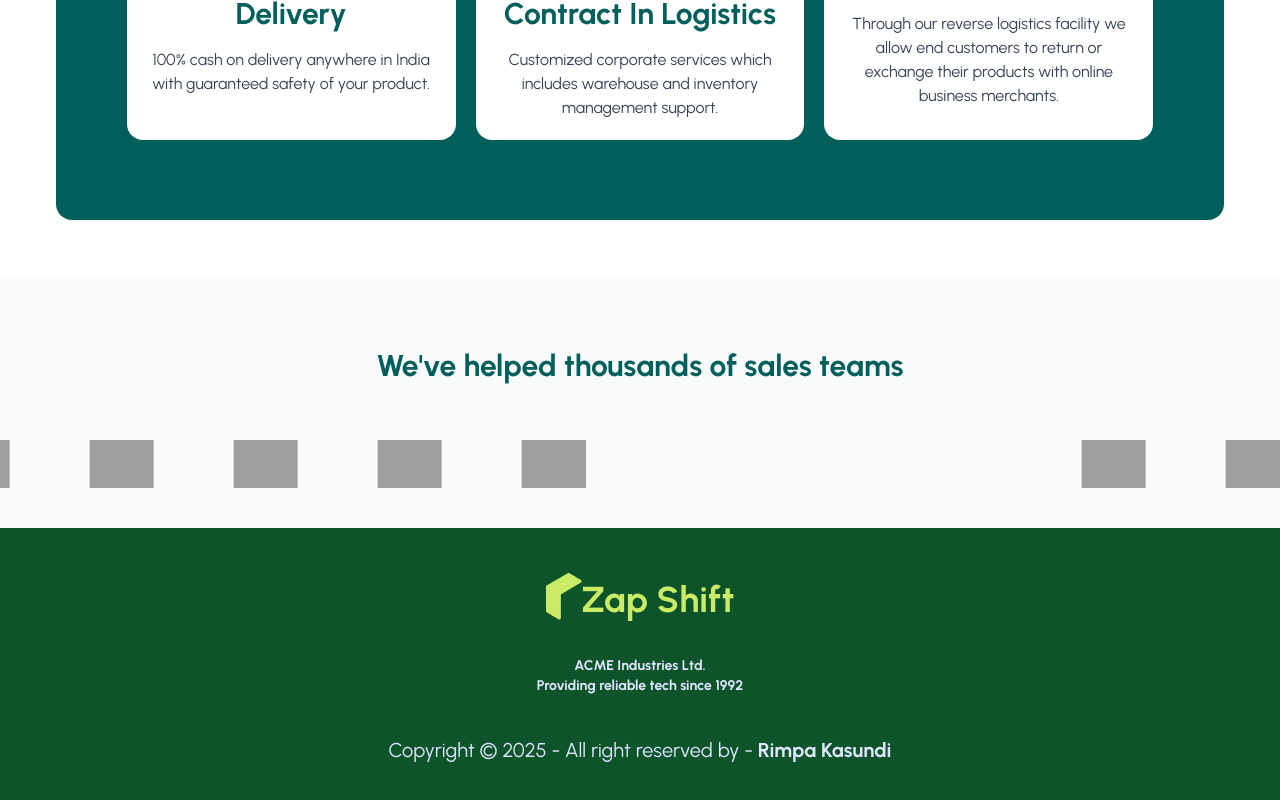
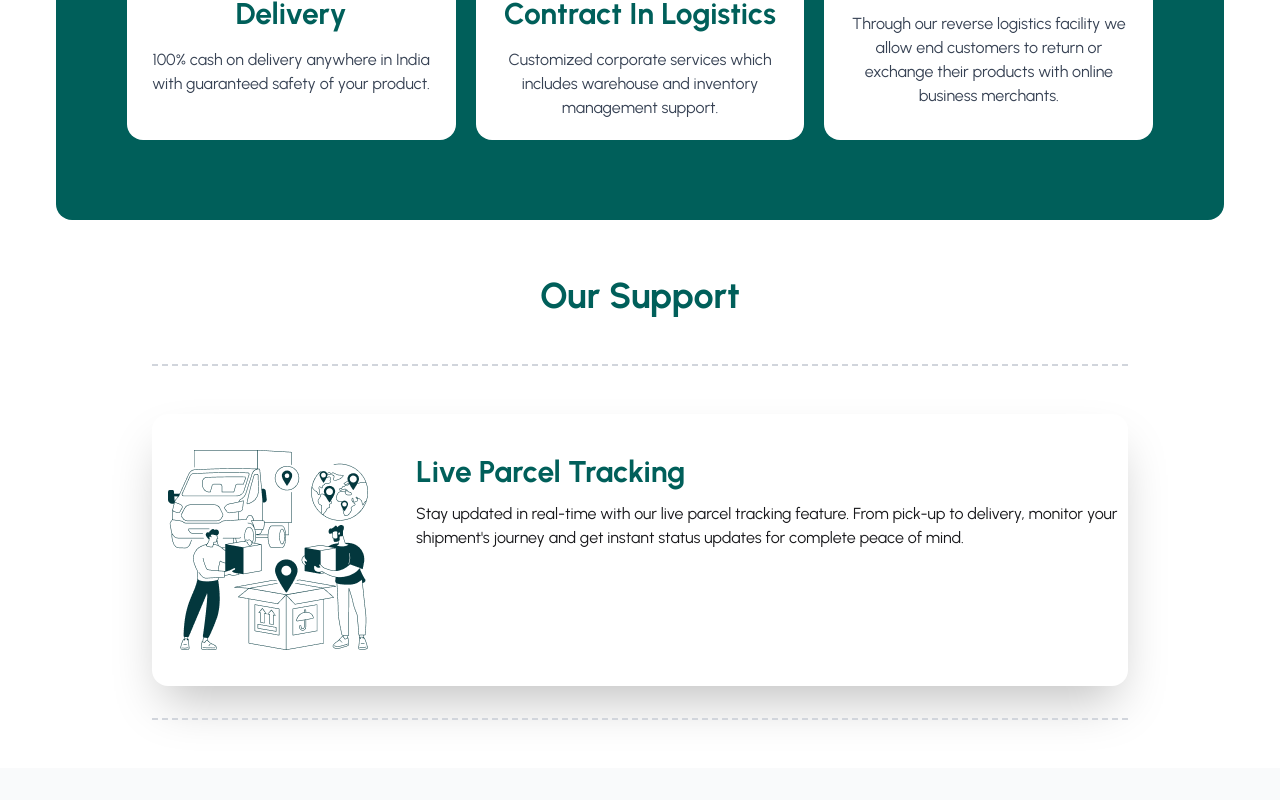
Before and after one commit to rimpakasundi07/Zap-Shift-Client, a React (Vite) app: page / in a window 1280 px wide. Shown: the part 1994-2794 px from the top of the page. Built offline with nearby package versions, Linux system fonts and the light colour scheme; grey boxes are pictures that could not be loaded.

Commit message:
Add support section with live parcel tracking card and dotted separators

```diff
--- a/src/pages/Home/OurService/OurService.jsx
+++ b/src/pages/Home/OurService/OurService.jsx
@@ -1,9 +1,11 @@
 import React from "react";
 import icon from "../../../assets/bookingIcon.png";
 import icon2 from "../../../assets/service.png";
+import icon3 from "../../../assets/live-tracking.png";
 
 const OurService = () => {
   return (
+    <div className="">
       <div>
         {/* How it Works */}
         <div className="py-4 lg:py-12">
@@ -17,8 +19,8 @@ const OurService = () => {
                 Booking Pick & Drop
               </h2>
               <p className="text-gray-700 text-center">
-              From personal packages to business shipments — we deliver on time,
-              every time.
+                From personal packages to business shipments — we deliver on
+                time, every time.
               </p>
             </div>
             <div className="shadow-2xl hover:bg-yellow-300  hover:border-2 hover:border-dashed border-green-950   rounded-xl lg:px-5 lg:py-3  px-3 py-2">
@@ -27,8 +29,8 @@ const OurService = () => {
                 Cash On Delivery
               </h2>
               <p className="text-gray-700 text-center">
-              From personal packages to business shipments — we deliver on time,
-              every time.
+                From personal packages to business shipments — we deliver on
+                time, every time.
               </p>
             </div>
             <div className="shadow-2xl hover:bg-yellow-300  hover:border-2 hover:border-dashed border-green-950   rounded-xl lg:px-5 lg:py-3  px-3 py-2">
@@ -37,8 +39,8 @@ const OurService = () => {
                 Delivery Hub
               </h2>
               <p className="text-gray-700 text-center">
-              From personal packages to business shipments — we deliver on time,
-              every time.
+                From personal packages to business shipments — we deliver on
+                time, every time.
               </p>
             </div>
             <div className="shadow-2xl hover:bg-yellow-300  hover:border-2 hover:border-dashed border-green-950   rounded-xl lg:px-5 lg:py-3  px-3 py-2">
@@ -47,8 +49,8 @@ const OurService = () => {
                 Booking SME & Corporate
               </h2>
               <p className="text-gray-700 text-center">
-              From personal packages to business shipments — we deliver on time,
-              every time.
+                From personal packages to business shipments — we deliver on
+                time, every time.
               </p>
             </div>
           </div>
@@ -74,10 +76,10 @@ const OurService = () => {
                 Express & Standard Delivery
               </h2>
               <p className="text-gray-700 text-center">
-              “We deliver parcels within 24=-72 hours across major Indian cities
-              including Kolkata, Delhi, Mumbai, Chennai, Bengaluru, and
-              Hyderabad. Express delivery is available in selected metro areas,
-              ensuring 4-6 hour delivery from pick-up to drop-off.”
+                “We deliver parcels within 24=-72 hours across major Indian
+                cities including Kolkata, Delhi, Mumbai, Chennai, Bengaluru, and
+                Hyderabad. Express delivery is available in selected metro
+                areas, ensuring 4-6 hour delivery from pick-up to drop-off.”
               </p>
             </div>
             <div className="bg-white max-h-[1200px] mx-auto  hover:bg-yellow-300 rounded-2xl p-5 ">
@@ -108,8 +110,8 @@ const OurService = () => {
                 Cash on Home Delivery
               </h2>
               <p className="text-gray-700 text-center">
-              100% cash on delivery anywhere in India with guaranteed safety of
-              your product.
+                100% cash on delivery anywhere in India with guaranteed safety
+                of your product.
               </p>
             </div>
             <div className="bg-white max-h-[1200px] mx-auto  hover:bg-yellow-300 rounded-2xl  p-5 ">
@@ -129,9 +131,44 @@ const OurService = () => {
               </h2>
               <p className="text-gray-700 text-center">
                 Through our reverse logistics facility we allow end customers to
-              return or exchange their products with online business merchants.
+                return or exchange their products with online business
+                merchants.
               </p>
             </div>
+          </div>
+        </div>
+        {/* Our Support */}
+        <div className="">
+          <h2 className="lg:text-4xl text-xl text-teal-800 text-center font-bold">
+            Our Support
+          </h2>
+
+          <section className="max-w-5xl mx-auto px-6 space-y-5  py-12">
+            {/* dotted separators top */}
+            <div className="w-full border-t-2 border-dashed border-gray-300 pb-4 mb-8"></div>
+            {/* cards */}
+            <div className="bg-white gap-3 lg:gap-8 py-3 lg:py-5 flex  rounded-2xl shadow-2xl">
+              <img src={icon3} className="p-2 lg:p-4" alt="" />
+              {/* <p className="border-t-2 border-dashed border-gray-300"></p> */}
+
+              <div className="py-3 lg:py-5">
+                <p className="font-bold text-teal-800 lg:text-3xl text-xl">
+                  Live Parcel Tracking
+                </p>
+                <p className="py-2 lg:py-3">
+                  Stay updated in real-time with our live parcel tracking
+                  feature. From pick-up to delivery, monitor your shipment's
+                  journey and get instant status updates for complete peace of
+                  mind.
+                </p>
+              </div>
+            </div>
+
+            <div className="space-y-6"></div>
+
+            {/* dotted separators bottom */}
+            <div className="w-full border-t-2 border-dashed border-gray-300 mt-8"></div>
+          </section>
         </div>
       </div>
     </div>
```
Lines whose indentation alone changed are shown as unchanged.
